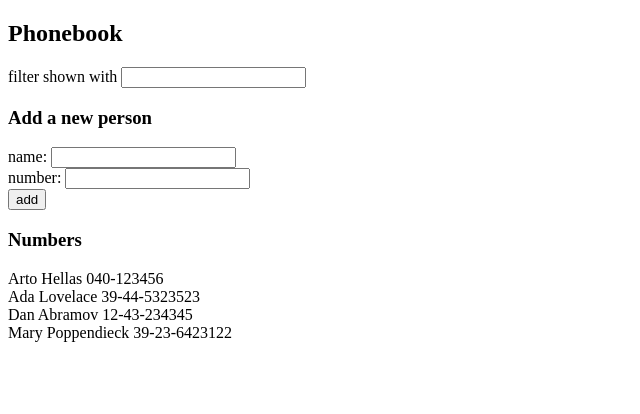
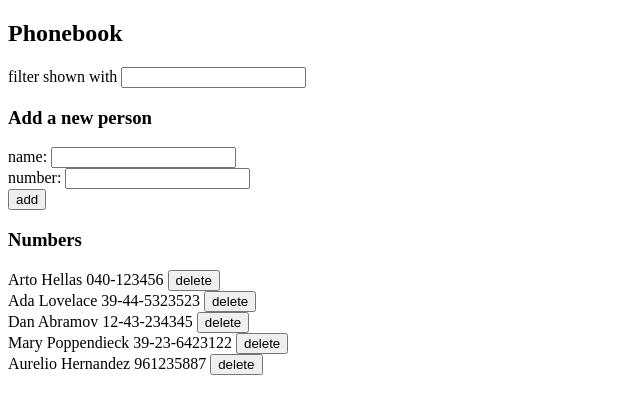
Before and after one commit to codesaure/full-stack-web-development, a React (Vite) app in the folder part2/phonebook/: page / in a window 1280 px wide. Shown: the top 414 px of the page, without its empty margins (0-640 px from the left). Built offline with nearby package versions, Linux system fonts and the light colour scheme; data requests are answered from the project's data file.

Commit message:
Exercise 2.14

```diff
--- a/part2/phonebook/db.json
+++ b/part2/phonebook/db.json
@@ -19,6 +19,11 @@
       "name": "Mary Poppendieck",
       "number": "39-23-6423122",
       "id": 4
+    },
+    {
+      "name": "Aurelio Hernandez",
+      "number": "961235887",
+      "id": 5
     }
   ]
 }
--- a/part2/phonebook/src/App.jsx
+++ b/part2/phonebook/src/App.jsx
@@ -17,11 +17,11 @@ const PersonForm = ({ addPerson, text1, text2, newName, newNumber, handleNameCha
   </form>
 )
 
-const Person = ({ person }) => <div> {person.name} {person.number}</div>
+const Person = ({ person, deletePerson }) => <div> {person.name} {person.number} <button onClick={() => deletePerson(person.id)}>delete</button> </div>
 
-const Persons = ({ persons }) => (
+const Persons = ({ persons, deletePerson }) => (
   <>
-    {persons.map(person => (<Person key={person.name} person={person} />))}
+    {persons.map(person => (<Person key={person.name} person={person} deletePerson={deletePerson} />))}
   </>
 )
 
@@ -80,6 +80,20 @@ const App = () => {
     }
   }
 
+  const deletePerson = id => {
+    const personToDelete = persons.find(p => p.id === id)
+    if (confirm(`Delete ${personToDelete.name} ?`)) {
+      personService
+        .remove(id)
+        .then(() => {
+          setPersons(persons.filter(p => p.id !== id))
+          setFilterResults(persons.filter(p => p.id !== id))
+          setFilterQuery("")
+        }
+        )
+    }
+  }
+
   return (
     <div>
       <h2>Phonebook</h2>
@@ -91,7 +105,7 @@ const App = () => {
         buttonText="add" addPerson={addPerson} />
 
       <h3>Numbers</h3>
-      <Persons persons={filterResults} />
+      <Persons persons={filterResults} deletePerson={deletePerson} />
     </div>
   )
 }
--- a/part2/phonebook/src/services/persons.js
+++ b/part2/phonebook/src/services/persons.js
@@ -11,4 +11,13 @@ const create = newObject => {
     return request.then(response => response.data)
 }
 
-export default { getAll, create }
+const remove = id => {
+    const request = axios.delete(`${baseUrl}/${id}`)
+    return request.then(response => {
+        console.log('Response: ', response.status, response.statusText)
+        console.log(`Deleted user with ID ${id}`)
+    }
+    )
+}
+
+export default { getAll, create, remove }
```
